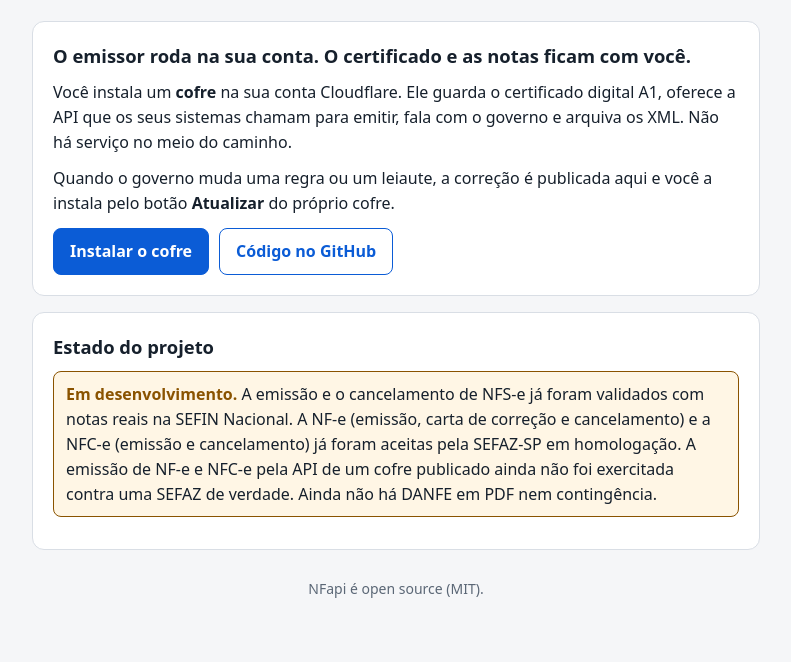
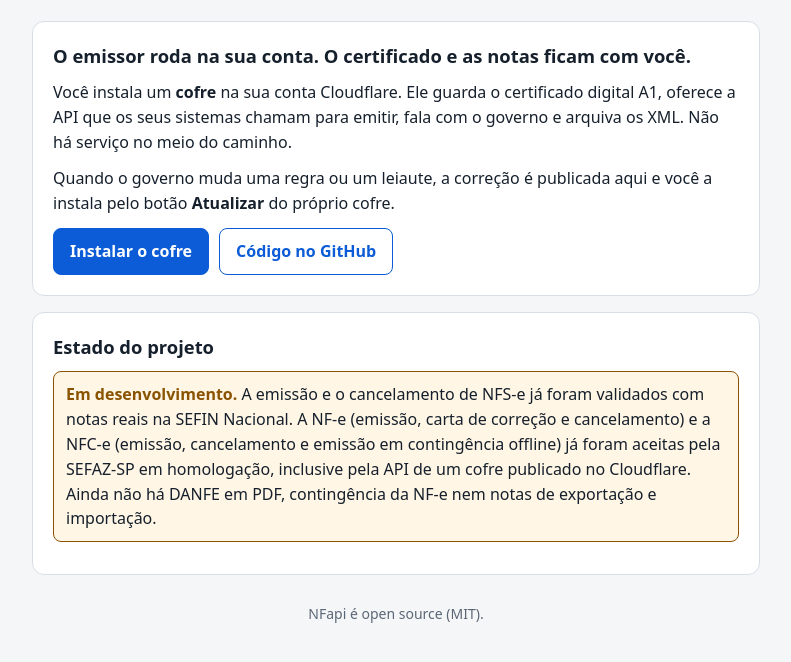
Before and after one commit to Quevenapp/nfapi, a website: page apps/site/public/index.html in a window 1280 px wide. Shown: the part 100-762 px from the top of the page, without its empty margins (244-1035 px from the left). Drawn offline with Linux system fonts and the light colour scheme.

Commit message:
Documenta a validação real do cofre publicado e da contingência da NFC-e
Pela API de um cofre publicado no Cloudflare, a SEFAZ-SP (homologação) autorizou e cancelou NF-e e NFC-e, e registrou a carta de correção. Com o script local, autorizou uma NFC-e em contingência offline: a assinatura do QR Code offline está correta. A 0.4.1 vai para o canal estável.

Co-Authored-By: Claude Fable 5.2 <noreply@anthropic.com>

```diff
--- a/apps/site/public/index.html
+++ b/apps/site/public/index.html
@@ -26,7 +26,7 @@
 
 	<section class="card">
 		<h2>Estado do projeto</h2>
-		<p class="note"><strong>Em desenvolvimento.</strong> A emissão e o cancelamento de NFS-e já foram validados com notas reais na SEFIN Nacional. A NF-e (emissão, carta de correção e cancelamento) e a NFC-e (emissão e cancelamento) já foram aceitas pela SEFAZ-SP em homologação. A emissão de NF-e e NFC-e pela API de um cofre publicado ainda não foi exercitada contra uma SEFAZ de verdade. Ainda não há DANFE em PDF nem contingência.</p>
+		<p class="note"><strong>Em desenvolvimento.</strong> A emissão e o cancelamento de NFS-e já foram validados com notas reais na SEFIN Nacional. A NF-e (emissão, carta de correção e cancelamento) e a NFC-e (emissão, cancelamento e emissão em contingência offline) já foram aceitas pela SEFAZ-SP em homologação, inclusive pela API de um cofre publicado no Cloudflare. Ainda não há DANFE em PDF, contingência da NF-e nem notas de exportação e importação.</p>
 	</section>
 
 	<footer class="muted small">
```
Also changed, not shown: README.md.
